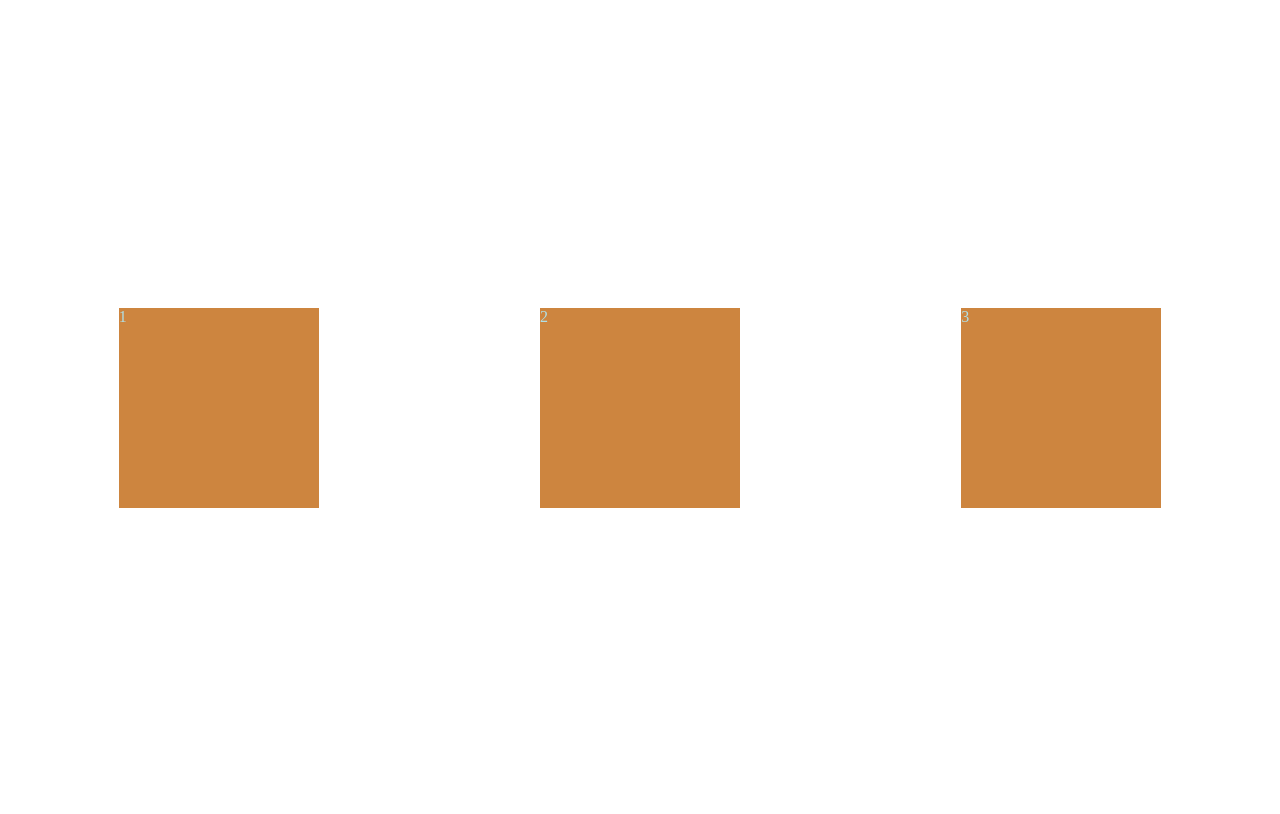
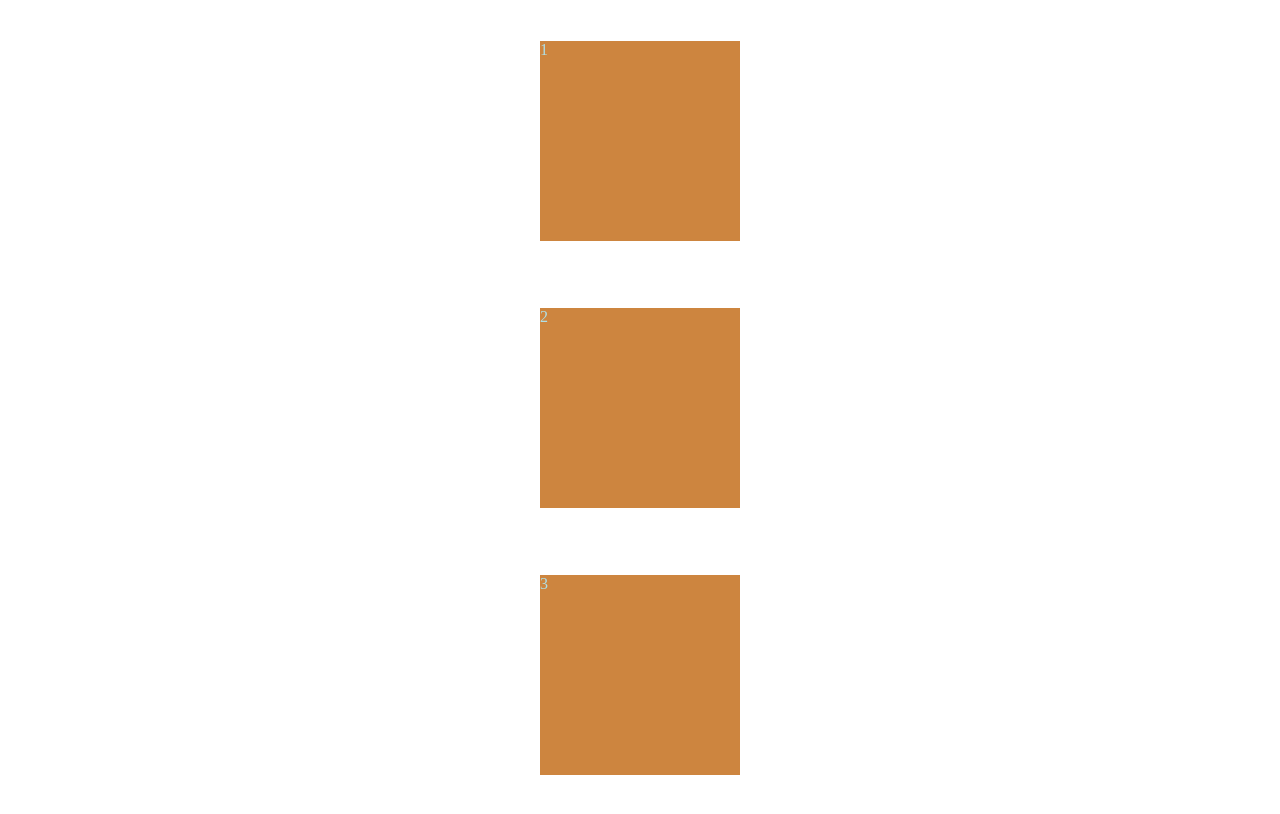
Before and after one commit to kamja44/LearnCSS_2, a plain HTML site: page index.html in a window 1280 px wide. Drawn offline with Linux system fonts and the light colour scheme.

Commit message:
flex-direction
flex-direction:column
justify-content = 수직축
align-items = 수평축

```diff
--- a/styles.css
+++ b/styles.css
@@ -1,8 +1,10 @@
 .wrapper{
     display: flex;
-    /* justify-content <- 수평축에 있는(main-axis) flex children의 위치 변경 */
+    /* displat:flex의 default 값(row)을 column으로 변경
+    즉, justify-content는 수직축이 되고 align-items는 수평축이
+    된다. */
+    flex-direction: column;
     justify-content: space-around;
-    /* align-items <- 수직축에 있는(cross-axis) felx children의 위치 변경 */
     align-items:center;
     height: 100vh;
 }
```
